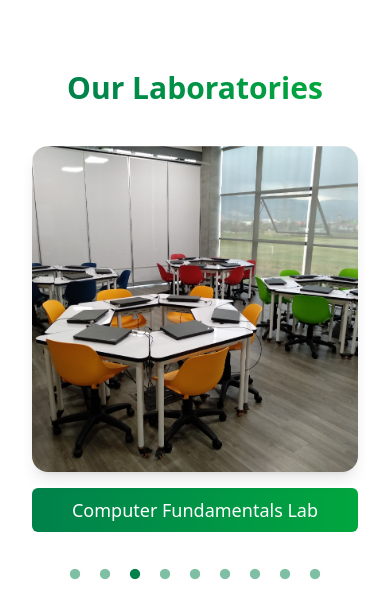
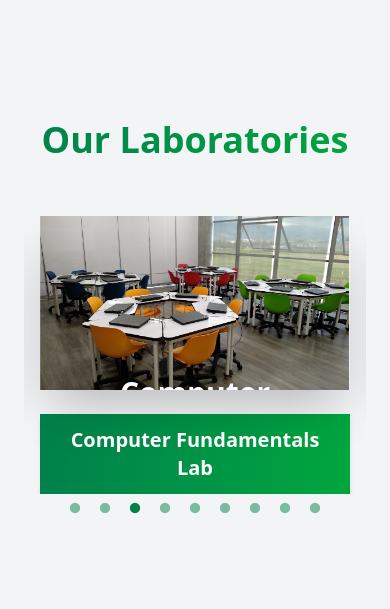
Before and after one commit to Meperd0wnas/Pagina, a React (Vite) app: page / in a window 390 px wide. Shown: the part 959-1568 px from the top of the page. Built offline with nearby package versions, Linux system fonts and the light colour scheme.

Commit message:
correccion

```diff
--- a/src/components/Navbar.jsx
+++ b/src/components/Navbar.jsx
@@ -46,17 +46,18 @@ export default function Navbar() {
               {t("navbar.labs")}
             </span>
           {/* Submenu */}
-            <div className="absolute left-0 hidden group-hover:block bg-gradient-to-b from-white to-gray-100 text-black mt-2 rounded-2xl shadow-2xl w-72 p-3 z-40">
+          <div className="absolute left-0 hidden group-hover:block bg-gradient-to-b from-white to-gray-100 text-black mt-2 shadow-2xl w-80 p-2 z-40">
             {labs.map((lab) => (
               <Link
                 key={lab.id}
                 to={lab.path}
-                  className="block px-4 py-3 rounded-xl text-base font-medium hover:bg-green-100 hover:text-green-700 transition-all duration-200"
+                className="block px-6 py-4 text-lg font-semibold hover:bg-green-100 hover:text-green-700 transition-all duration-200"
               >
                 {t(`labs.${lab.id}`)}
               </Link>
             ))}
           </div>
+
           </div>
 
           <Link to="/monitors" className="hover:text-gray-200 transition">
--- a/src/pages/HomePage.jsx
+++ b/src/pages/HomePage.jsx
@@ -112,19 +112,21 @@ export default function HomePage() {
       {/* Sección de Laboratorios */}
       <section
         id="laboratories"
-        className="relative bg-white min-h-screen flex flex-col justify-center items-center px-4 sm:px-6 lg:px-8 py-16 pt-20"
+        className="relative min-h-screen flex flex-col justify-center items-center px-4 sm:px-6 lg:px-8 py-20 bg-gray-100"
       >
-        <h2 className="text-3xl sm:text-4xl font-extrabold text-center bg-gradient-to-r from-[#00814b] to-green-600 bg-clip-text text-transparent mb-10">
+        {/* Contenido del carrusel */}
+        <div className="relative z-10 w-full max-w-7xl">
+          <h2 className="text-4xl sm:text-5xl font-extrabold text-center bg-gradient-to-r from-[#00814b] to-green-600 bg-clip-text text-transparent mb-14">
             {t("homepage.labsTitle")}
           </h2>
 
-        <div className="w-full max-w-5xl mx-auto relative px-2 sm:px-0">
+          <div className="w-full mx-auto relative px-2 sm:px-4">
             <Slider {...sliderSettings}>
               {labs.map((lab) => (
-              <div key={lab.id} className="px-2 sm:px-4">
-                <div className="group relative rounded-2xl overflow-hidden shadow-lg">
+                <div key={lab.id} className="px-4 sm:px-6">
+                  <div className="group relative overflow-hidden shadow-2xl bg-white">
                     <div
-                    className="relative w-full aspect-square md:aspect-video cursor-pointer"
+                      className="relative w-full aspect-[16/9] cursor-pointer"
                       onClick={() =>
                         setActiveOverlay(lab.id === activeOverlay ? null : lab.id)
                       }
@@ -132,12 +134,12 @@ export default function HomePage() {
                       <img
                         src={lab.image}
                         alt={t(`labs.${lab.key}`)}
-                      className="w-full h-full object-cover transition-transform duration-500 group-hover:scale-105"
+                        className="w-full h-full object-cover transition-transform duration-500 group-hover:scale-110"
                       />
 
-                    {/* Overlay */}
+                      {/* Overlay interno */}
                       <div
-                      className={`absolute inset-0 bg-gradient-to-r from-[#00814b] to-green-600 text-white flex items-center justify-center px-6 text-center transition-transform duration-700 ease-in-out
+                        className={`absolute inset-0 bg-gradient-to-r from-[#00814b] to-green-600 text-white flex items-center justify-center px-8 text-center transition-transform duration-700 ease-in-out
                           md:group-hover:translate-y-0
                           ${
                             activeOverlay === lab.id
@@ -146,10 +148,10 @@ export default function HomePage() {
                           }`}
                       >
                         <div>
-                        <h3 className="text-2xl font-bold mb-4">
+                          <h3 className="text-3xl md:text-4xl font-bold mb-6">
                             {t(`labs.${lab.key}`)}
                           </h3>
-                        <p className="text-sm md:text-base">
+                          <p className="text-base md:text-lg">
                             {t("homepage.labInfo")}
                           </p>
                         </div>
@@ -157,14 +159,18 @@ export default function HomePage() {
                     </div>
                   </div>
 
-                <p className="text-center mt-4 text-lg sm:text-base md:text-lg font-medium text-white bg-gradient-to-r from-[#00814b] to-green-600 py-2 px-2 sm:px-4 rounded-md group-hover:opacity-0 transition-opacity duration-300">
+                  <p className="text-center mt-6 text-xl md:text-2xl font-semibold text-white bg-gradient-to-r from-[#00814b] to-green-600 py-3 px-4 shadow-md group-hover:opacity-0 transition-opacity duration-300">
                     {t(`labs.${lab.key}`)}
                   </p>
                 </div>
               ))}
             </Slider>
           </div>
+        </div>
       </section>
+
+
+
     </>
   );
 }
```
Also changed, not shown: 1 other file (tests, documents, lock files or other folders). Lines whose indentation alone changed are shown as unchanged.
